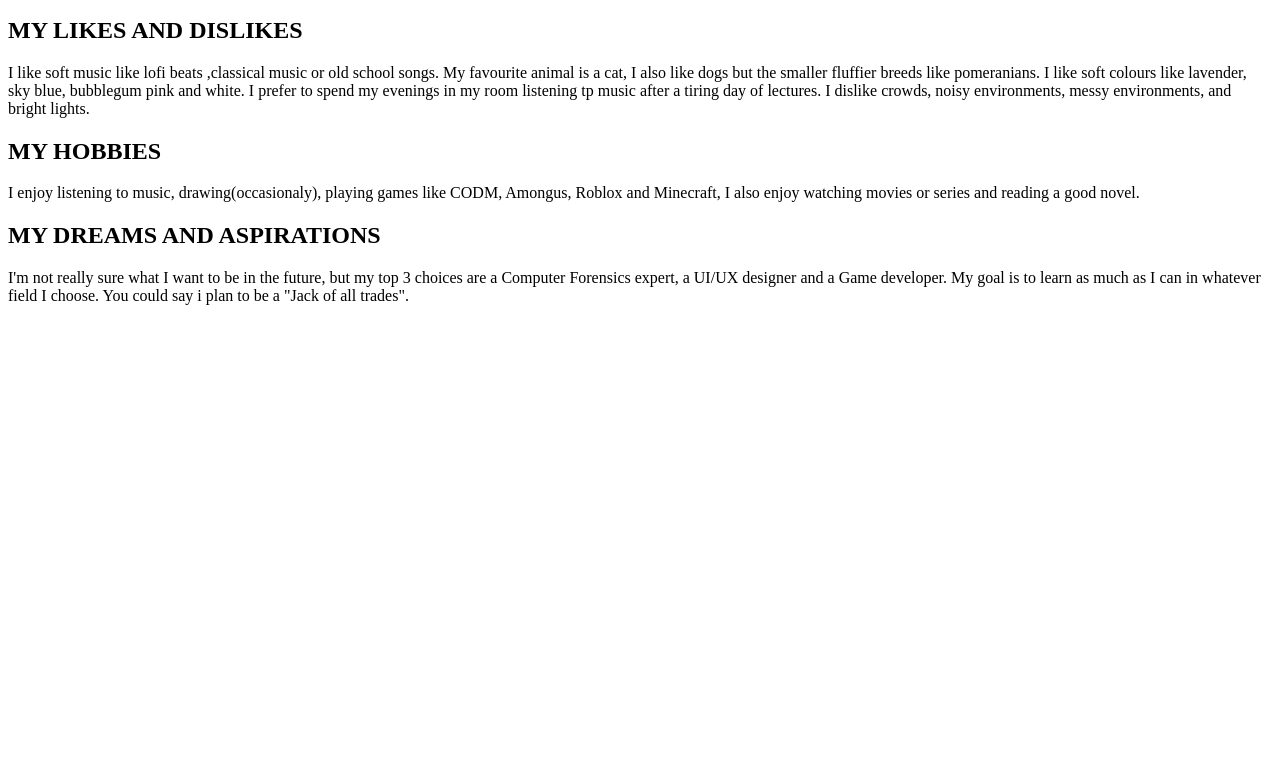
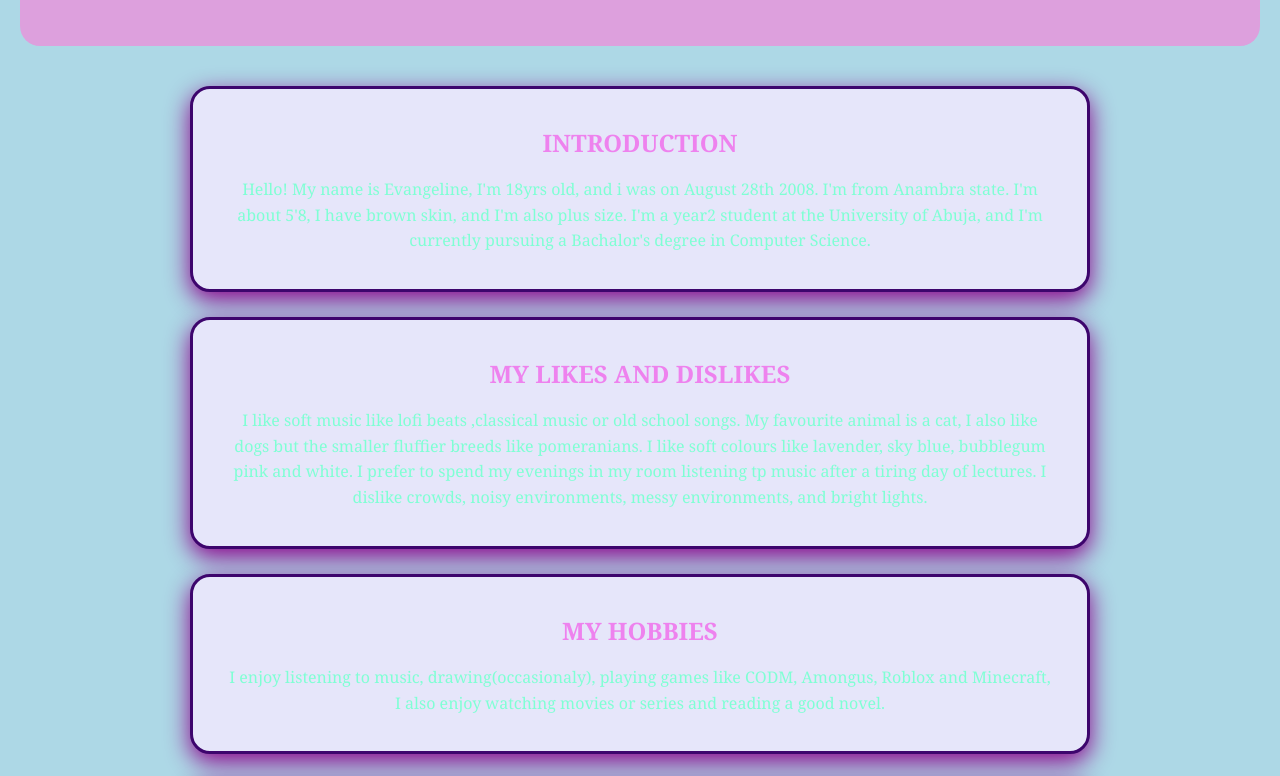
Before and after one commit to ANGEL28-create/ALL-ABOUT-ME, a plain HTML site: page index.html in a window 1280 px wide. Shown: the part 166-942 px from the top of the page. Before the commit the page ends 800 px from the top, so only its background shows below. Drawn offline with Linux system fonts and the light colour scheme.

Commit message:
fix CSS path

```diff
--- a/index.html
+++ b/index.html
@@ -4,7 +4,7 @@
     <meta charset="UTF-8">
     <meta name="viewport" content="width=device-width", initial-scale="1.0">
     <title>All About Me</title>
-    <link rel="stlesheet" href="styles.css">
+    <link rel="stylesheet" href="styles.css">
 </head>
 <body>
    <header>
```
